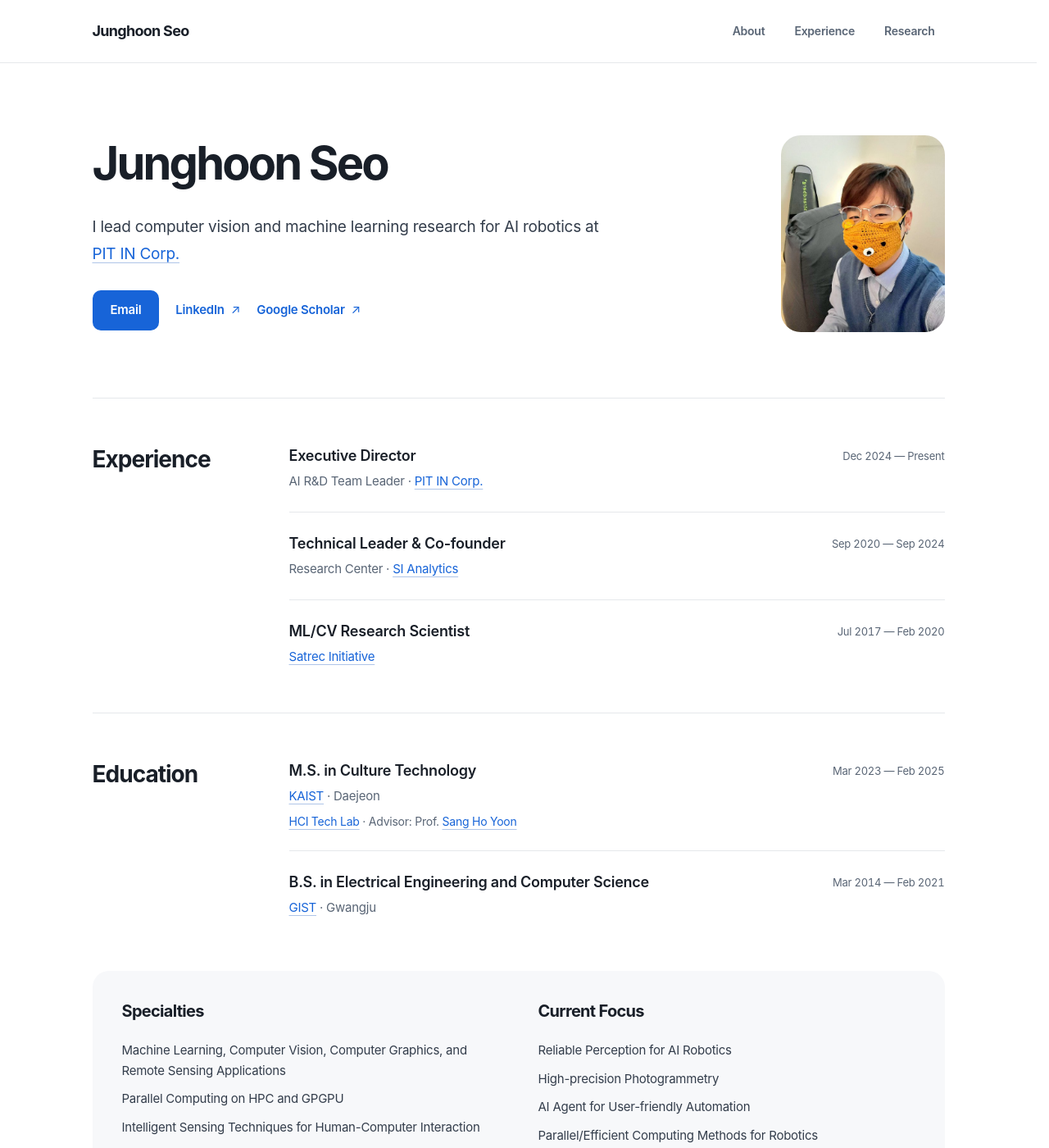
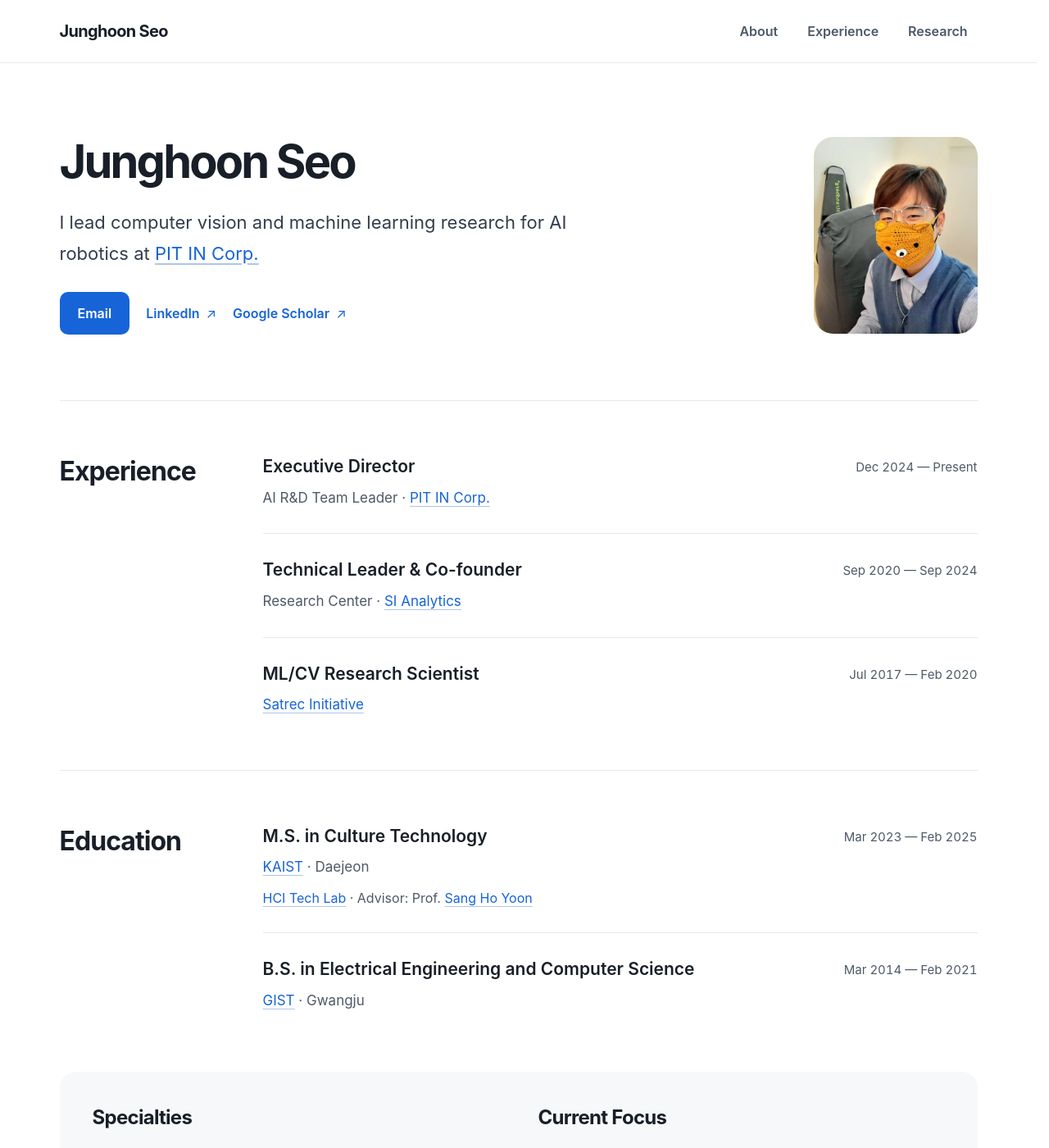
Before and after one commit to mikigom/mikigom.github.io, a Jekyll site: the page built from index.md, in a window 1280 px wide and 1400 px high. Shown: the whole window at 82% size. Built offline with Jekyll 4.4.1, drawn with Linux system fonts in a browser that asks for light colours.

Commit message:
Improve desktop and tablet typography and reading layouts

```diff
--- a/assets/cv.css
+++ b/assets/cv.css
@@ -2,12 +2,12 @@
   color-scheme: light;
   --ink: #191f28;
   --body: #333d4b;
-  --muted: #596575;
+  --muted: #4e5968;
   --blue: #1764d8;
   --blue-hover: #124da8;
   --line: #e5e8eb;
   --surface: #f7f8fa;
-  --content-width: 1040px;
+  --content-width: 1120px;
 }
 
 *, *::before, *::after { box-sizing: border-box; }
@@ -17,16 +17,16 @@ body {
   background: #fff;
   color: var(--body);
   font-family: -apple-system, BlinkMacSystemFont, "Segoe UI", "Noto Sans", "Apple SD Gothic Neo", "Malgun Gothic", sans-serif;
-  font-size: 16px;
-  line-height: 1.65;
-  letter-spacing: -0.015em;
+  font-size: 1.125rem;
+  line-height: 1.75;
+  letter-spacing: 0;
   -webkit-font-smoothing: antialiased;
   overflow-wrap: break-word;
 }
 h1, h2, h3, p, ul { margin: 0; }
 h1, h2, h3 { color: var(--ink); font-weight: 700; }
-h2 { font-size: 28px; line-height: 1.3; letter-spacing: -0.035em; }
-h3 { font-size: 18px; line-height: 1.5; letter-spacing: -0.02em; }
+h2 { font-size: 2rem; line-height: 1.35; letter-spacing: -0.03em; }
+h3 { font-size: 1.3125rem; line-height: 1.5; letter-spacing: -0.015em; }
 strong { color: var(--ink); font-weight: 600; }
 img { display: block; max-width: 100%; }
 a { color: var(--blue); text-decoration: none; text-underline-offset: 4px; }
@@ -83,7 +83,7 @@ main:focus { outline: none; }
   justify-content: space-between;
   gap: 24px;
 }
-.site-name { color: var(--ink); font-size: 18px; font-weight: 700; letter-spacing: -0.04em; }
+.site-name { color: var(--ink); font-size: 1.25rem; font-weight: 700; letter-spacing: -0.035em; }
 .site-name:hover { color: var(--ink); text-decoration: none; }
 .site-header nav { display: flex; gap: 12px; }
 .site-header nav a {
@@ -92,7 +92,7 @@ main:focus { outline: none; }
   min-height: 44px;
   padding: 8px 12px;
   color: var(--muted);
-  font-size: 14px;
+  font-size: 1rem;
   font-weight: 600;
   border-radius: 8px;
 }
@@ -110,7 +110,7 @@ main:focus { outline: none; }
 .hero__media { grid-column: 2; grid-row: 1 / 3; }
 .hero__media img { width: 200px; height: 240px; border-radius: 24px; object-fit: cover; object-position: center; }
 .hero__body { grid-column: 1; grid-row: 2; margin-top: 24px; }
-.lede { max-width: 670px; font-size: 19px; line-height: 1.75; }
+.lede { max-width: 640px; font-size: 1.375rem; line-height: 1.7; }
 .lede a { white-space: nowrap; }
 .hero__actions { display: flex; flex-wrap: wrap; align-items: center; gap: 8px 20px; margin-top: 28px; }
 .btn-primary, .link, .pubs-trigger {
@@ -120,7 +120,7 @@ main:focus { outline: none; }
   justify-content: center;
   gap: 8px;
   border-radius: 10px;
-  font-size: 15px;
+  font-size: 1rem;
   font-weight: 600;
 }
 .btn-primary { padding: 12px 22px; background: var(--blue); color: #fff; }
@@ -128,56 +128,55 @@ main:focus { outline: none; }
 .link { padding: 8px 0; }
 .link span { font-weight: 400; }
 
-.section { padding-block: 56px; border-top: 1px solid var(--line); min-width: 0; }
-.section__head { margin-bottom: 28px; }
-.section__head p { margin-top: 10px; color: var(--muted); font-size: 15px; }
-.section--split { display: grid; grid-template-columns: 200px minmax(0, 1fr); gap: 40px; }
+.section { padding-block: 64px; border-top: 1px solid var(--line); min-width: 0; }
+.section__head { margin-bottom: 32px; }
+.section--split { display: grid; grid-template-columns: 200px minmax(0, 1fr); gap: 48px; }
 .section--split .section__head { margin-bottom: 0; }
-.row { display: grid; grid-template-columns: minmax(0, 1fr) auto; column-gap: 24px; padding-block: 24px; border-bottom: 1px solid var(--line); }
+.row { display: grid; grid-template-columns: minmax(0, 1fr) auto; column-gap: 32px; padding-block: 28px; border-bottom: 1px solid var(--line); }
 .row:first-child { padding-top: 0; }
 .row:last-child { padding-bottom: 0; border-bottom: 0; }
-.row__when { grid-column: 2; grid-row: 1; color: var(--muted); font-size: 13px; padding-top: 4px; font-variant-numeric: tabular-nums; }
+.row__when { grid-column: 2; grid-row: 1; color: var(--muted); font-size: 0.9375rem; padding-top: 4px; font-variant-numeric: tabular-nums; }
 .row__what { grid-column: 1; grid-row: 1; min-width: 0; }
-.row__what strong { display: block; font-size: 18px; line-height: 1.5; }
-.row__sub { color: var(--muted); font-size: 15px; margin-top: 6px; }
-.row__detail { color: var(--muted); margin-top: 6px; font-size: 14px; }
+.row__what strong { display: block; font-size: 1.3125rem; line-height: 1.5; }
+.row__sub { color: var(--muted); font-size: 1.0625rem; margin-top: 8px; }
+.row__detail { color: var(--muted); margin-top: 8px; font-size: 1rem; }
 .twocol { display: grid; grid-template-columns: repeat(2, minmax(0, 1fr)); column-gap: 64px; border-top: 1px solid var(--line); }
 .twocol .section { border-top: 0; }
-.twocol h2 { font-size: 24px; }
-.focus { margin: 8px 0 56px; padding: 36px; gap: 48px; border: 0; border-radius: 20px; background: var(--surface); }
+.twocol h2 { font-size: 1.75rem; }
+.focus { margin: 8px 0 64px; padding: 40px; gap: 48px; border: 0; border-radius: 20px; background: var(--surface); }
 .focus .section { padding: 0; }
 .focus .section__head { margin-bottom: 18px; }
-.focus h2 { font-size: 20px; }
+.focus h2 { font-size: 1.5rem; }
 .tagged-list { padding: 0; list-style: none; }
-.tagged-list li { padding-block: 12px; }
+.tagged-list li { padding-block: 16px; }
 .tagged-list li:first-child { padding-top: 0; }
 .tagged-list li:last-child { padding-bottom: 0; }
 .tagged-list li + li { border-top: 1px solid var(--line); }
-.focus .tagged-list li { padding-block: 5px; border: 0; font-size: 15px; }
+.focus .tagged-list li { padding-block: 8px; border: 0; font-size: 1.0625rem; }
 
 .section__head--pubs { display: flex; flex-wrap: wrap; align-items: center; justify-content: space-between; gap: 20px; margin-bottom: 8px; }
 .pubs-trigger { border: 0; background: #eef4ff; color: var(--blue); padding: 12px 18px; }
 .pubs-trigger:hover { background: #e1ecff; color: var(--blue-hover); }
-.pub-entry { display: grid; grid-template-columns: 168px minmax(0, 1fr); align-items: start; gap: 28px; padding-block: 28px; border-bottom: 1px solid var(--line); }
+.pub-entry { display: grid; grid-template-columns: 192px minmax(0, 1fr); align-items: start; gap: 32px; padding-block: 32px; border-bottom: 1px solid var(--line); }
 .pub-entry:last-child { border-bottom: 0; }
-.pub-thumb { width: 168px; aspect-ratio: 3 / 2; padding: 8px; background: var(--surface); border: 1px solid var(--line); border-radius: 12px; overflow: hidden; }
+.pub-thumb { width: 192px; aspect-ratio: 3 / 2; padding: 8px; background: var(--surface); border: 1px solid var(--line); border-radius: 12px; overflow: hidden; }
 .pub-thumb img { width: 100%; height: 100%; object-fit: contain; }
 .pub-text { min-width: 0; }
-.pub-text h3 { margin: 0; }
-.pub-authors { margin-top: 8px; color: var(--muted); font-size: 14px; line-height: 1.7; }
+.pub-text h3 { margin: 0; max-width: 68ch; }
+.pub-authors { margin-top: 12px; max-width: 85ch; color: var(--muted); font-size: 1rem; line-height: 1.75; }
 .pub-authors .author-self { color: var(--body); font-weight: 600; }
-.venue-row { display: flex; flex-wrap: wrap; align-items: center; gap: 4px 12px; margin-top: 8px; font-size: 13px; }
+.venue-row { display: flex; flex-wrap: wrap; align-items: center; gap: 4px 16px; margin-top: 12px; font-size: 0.9375rem; }
 .venue-tag { color: var(--body); font-weight: 600; }
 .year { color: var(--muted); font-variant-numeric: tabular-nums; }
 .venue-row a { display: inline-flex; align-items: center; gap: 6px; min-height: 44px; padding-inline: 6px; font-weight: 600; }
-.venue-row a::after { content: "↗"; font-size: 12px; }
+.venue-row a::after { content: "↗"; font-size: 0.875rem; }
 .pubs--collapsed .pub-entry:not(.pub-entry--selected) { display: none; }
 
 /* The body lock also prevents background scrolling in mobile Safari. */
 .is-modal-open { overflow: hidden; }
 .is-modal-open body { position: fixed; top: var(--scroll-position); width: 100%; }
 .pubs-modal {
-  width: min(880px, calc(100% - 48px));
+  width: min(1040px, calc(100% - 48px));
   max-width: none;
   height: min(84vh, 900px);
   height: min(84dvh, 900px);
@@ -193,41 +192,50 @@ main:focus { outline: none; }
 }
 .pubs-modal::backdrop { background: #191f2880; }
 .pubs-modal[open] { display: flex; flex-direction: column; }
-.pubs-modal__head { flex: none; display: flex; align-items: center; justify-content: space-between; gap: 16px; padding: 20px 28px; border-bottom: 1px solid var(--line); }
-.pubs-modal__title { font-size: 24px; }
+.pubs-modal__head { flex: none; display: flex; align-items: center; justify-content: space-between; gap: 16px; padding: 24px 32px; border-bottom: 1px solid var(--line); }
+.pubs-modal__title { font-size: 1.75rem; }
 .pubs-modal__close { flex: none; display: inline-flex; align-items: center; justify-content: center; width: 44px; height: 44px; border: 0; border-radius: 10px; background: var(--surface); color: var(--ink); }
 .pubs-modal__close:hover { background: var(--line); }
-.pubs-modal__body { flex: 1; min-height: 0; overflow-y: auto; overscroll-behavior: contain; -webkit-overflow-scrolling: touch; padding: 0 28px 12px; }
+.pubs-modal__body { flex: 1; min-height: 0; overflow-y: auto; overscroll-behavior: contain; -webkit-overflow-scrolling: touch; padding: 0 32px 16px; }
 .pubs-modal__body:focus { outline: none; }
-.pubs-modal .pub-entry { grid-template-columns: 144px minmax(0, 1fr); gap: 24px; }
-.pubs-modal .pub-thumb { width: 144px; }
+.pubs-modal .pub-entry { grid-template-columns: 176px minmax(0, 1fr); gap: 28px; }
+.pubs-modal .pub-thumb { width: 176px; }
 
 .awards-list, .patents-list { list-style: none; padding: 0; }
-.awards-list li { display: grid; grid-template-columns: 44px minmax(0, 1fr); gap: 18px; padding-block: 16px; border-bottom: 1px solid var(--line); }
+.awards-list li { display: grid; grid-template-columns: 48px minmax(0, 1fr); gap: 20px; padding-block: 20px; border-bottom: 1px solid var(--line); }
 .awards-list li:first-child { padding-top: 0; }
 .awards-list li:last-child, .patents-list li:last-child { border-bottom: 0; }
-.awards-list__year { color: var(--muted); font-size: 14px; padding-top: 2px; font-variant-numeric: tabular-nums; }
+.awards-list__year { color: var(--muted); font-size: 1rem; padding-top: 2px; font-variant-numeric: tabular-nums; }
 .patents-list li { display: grid; grid-template-columns: minmax(0, 1fr) auto; align-items: baseline; gap: 16px 40px; padding-block: 18px; border-bottom: 1px solid var(--line); }
-.patents-list__no { color: var(--muted); font-size: 14px; font-variant-numeric: tabular-nums; }
-.status-pill { display: inline-block; vertical-align: baseline; color: var(--blue); font-size: 12px; font-weight: 600; margin-left: 8px; }
+.patents-list__no { color: var(--muted); font-size: 1rem; font-variant-numeric: tabular-nums; }
+.status-pill { display: inline-block; vertical-align: baseline; color: var(--blue); font-size: 0.875rem; font-weight: 600; margin-left: 8px; }
 .page-footer { margin-top: 24px; background: var(--surface); }
-.page-footer__inner { display: flex; flex-wrap: wrap; align-items: center; justify-content: space-between; gap: 12px 24px; padding-block: 28px; color: var(--muted); font-size: 14px; }
+.page-footer__inner { display: flex; flex-wrap: wrap; align-items: center; justify-content: space-between; gap: 12px 24px; padding-block: 28px; color: var(--muted); font-size: 1rem; }
 .page-footer a { display: inline-flex; align-items: center; gap: 8px; min-height: 44px; color: var(--muted); }
 
-@media (max-width: 900px) {
+@media (max-width: 1024px) {
   .hero { column-gap: 40px; grid-template-columns: minmax(0, 1fr) 160px; padding-block: 64px; }
   .hero__media img { width: 160px; height: 192px; }
-  .section--split { grid-template-columns: 160px minmax(0, 1fr); gap: 24px; }
-  .row { grid-template-columns: minmax(0, 1fr); gap: 6px; }
+  .section--split { grid-template-columns: minmax(0, 1fr); gap: 32px; }
+  .row { grid-template-columns: minmax(0, 1fr); gap: 8px; }
   .row__when { grid-column: 1; grid-row: 2; padding: 0; }
-  .twocol { column-gap: 40px; }
+  .twocol { grid-template-columns: minmax(0, 1fr); gap: 0; }
+  .twocol .section + .section { border-top: 1px solid var(--line); }
+  .focus { gap: 32px; padding: 32px; }
+  .focus .section + .section { padding-top: 32px; }
+  .tagged-list { max-width: 70ch; }
+  .pub-entry { grid-template-columns: 160px minmax(0, 1fr); gap: 28px; }
+  .pub-thumb { width: 160px; }
+  .pubs-modal .pub-entry { grid-template-columns: 144px minmax(0, 1fr); gap: 24px; }
+  .pubs-modal .pub-thumb { width: 144px; }
 }
 
 @media (max-width: 640px) {
   html { scroll-padding-top: 132px; }
+  body { font-size: 1rem; }
   .site-header__inner, .page, .page-footer__inner { width: calc(100% - 40px); }
   .site-header__inner { min-height: 64px; gap: 0; flex-wrap: wrap; padding-block: 8px; }
-  .site-name { min-height: 40px; display: inline-flex; align-items: center; }
+  .site-name { min-height: 40px; display: inline-flex; align-items: center; font-size: 1.125rem; }
   .site-header nav { gap: 0; }
   .site-header nav a { font-size: 13px; padding-inline: 8px; }
   .hero { grid-template-columns: minmax(0, 1fr) 80px; gap: 0 16px; padding: 44px 0 40px; }
@@ -245,23 +253,30 @@ main:focus { outline: none; }
   .section__head { margin-bottom: 24px; }
   .section--split { grid-template-columns: minmax(0, 1fr); gap: 24px; }
   .row { padding-block: 20px; }
-  .row__what strong { font-size: 17px; }
-  .twocol { grid-template-columns: minmax(0, 1fr); gap: 0; }
-  .twocol .section + .section { border-top: 1px solid var(--line); }
+  .row__what strong { font-size: 1.125rem; }
+  .row__when { font-size: 0.875rem; }
+  .row__sub { font-size: 1rem; }
+  .row__detail { font-size: 0.9375rem; }
+  .twocol h2 { font-size: 1.5rem; }
   .focus { padding: 24px; margin-bottom: 36px; gap: 24px; border-radius: 16px; }
   .focus .section + .section { padding-top: 24px; }
-  .focus h2 { font-size: 19px; }
+  .focus h2 { font-size: 1.3125rem; }
+  .focus .tagged-list li { font-size: 1rem; }
   .section__head--pubs { align-items: flex-start; gap: 16px; margin-bottom: 0; }
   .pub-entry { grid-template-columns: minmax(0, 1fr); gap: 16px; padding-block: 28px; }
   .pub-thumb { width: 144px; }
-  .pub-text h3 { font-size: 17px; }
+  .pub-text h3 { font-size: 1.125rem; }
+  .pub-authors { font-size: 0.9375rem; }
+  .venue-row { font-size: 0.875rem; }
   .pubs-modal { width: calc(100% - 24px); height: calc(100vh - 32px); height: calc(100dvh - 32px); max-height: calc(100% - 32px); border-radius: 16px; }
   .pubs-modal__head { padding: 14px 20px; }
   .pubs-modal__title { font-size: 21px; }
   .pubs-modal__body { padding: 0 20px max(12px, env(safe-area-inset-bottom)); }
   .pubs-modal .pub-entry { grid-template-columns: minmax(0, 1fr); gap: 16px; }
+  .awards-list__year, .patents-list__no { font-size: 0.875rem; }
   .patents-list li { grid-template-columns: minmax(0, 1fr); gap: 6px; }
   .page-footer { margin-top: 8px; }
+  .page-footer__inner { font-size: 0.875rem; }
 }
 
 @media (max-width: 380px) {
```
